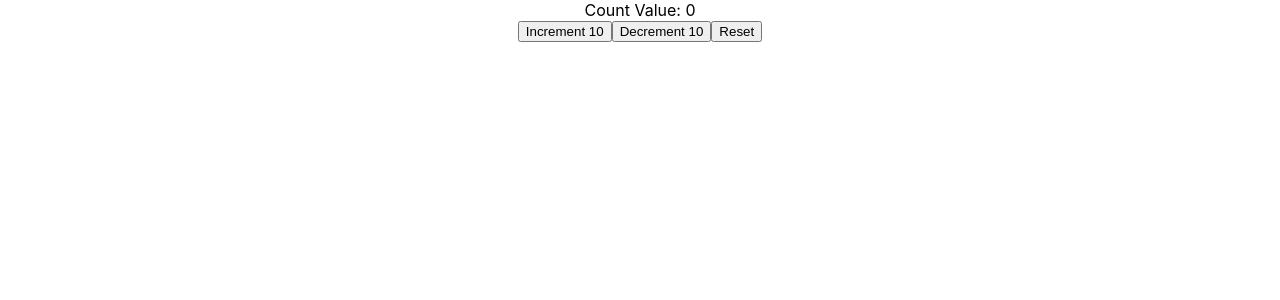
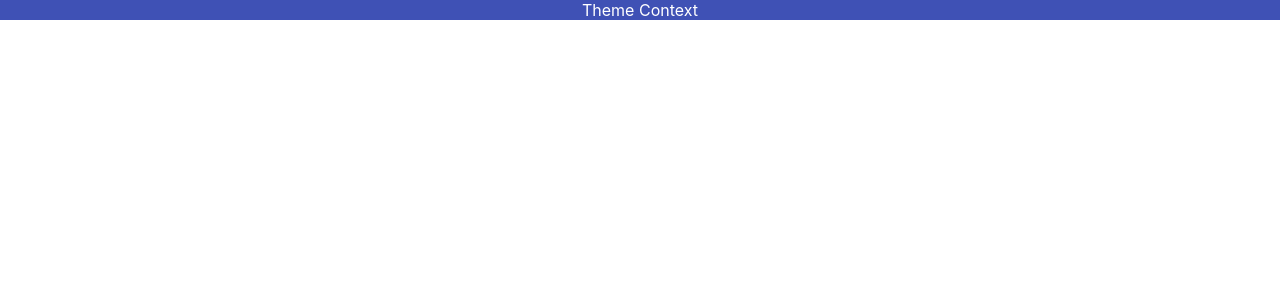
Before and after one commit to fahadshoukat/react-typescript, a React (Create React App) app: page / in a window 1280 px wide. Shown: the top 300 px of the page. Built offline with nearby package versions, Linux system fonts and the light colour scheme.

Commit message:
useContext hook with typescript

```diff
--- a/src/App.tsx
+++ b/src/App.tsx
@@ -1,13 +1,15 @@
 import './App.css';
-import Counter from './components/state/Counter';
-import User from './components/state/User';
+import Box from './components/context/Box';
+import { ThemeContextProvider } from './components/context/ThemeContext';
 
 function App() {
 
   return (
+    <ThemeContextProvider>
     <div className="App">
-      <Counter />
+      <Box />
     </div>
+    </ThemeContextProvider>
   );
 }
 
--- /dev/null
+++ b/src/components/context/Box.tsx
@@ -0,0 +1,16 @@
+import { useContext } from "react";
+import { ThemeContext } from "../context/ThemeContext";
+
+const Box = () => {
+  const theme = useContext(ThemeContext);
+
+  return (
+    <div
+      style={{ backgroundColor: theme.primary.main, color: theme.primary.text }}
+    >
+      Theme Context
+    </div>
+  );
+};
+
+export default Box;
--- /dev/null
+++ b/src/components/context/ThemeContext.tsx
@@ -0,0 +1,16 @@
+import { createContext } from "react";
+import { theme } from "./theme";
+
+type ThemeContextProviderProps = {
+  children: React.ReactNode;
+};
+
+export const ThemeContext = createContext(theme);
+
+export const ThemeContextProvider = ({
+  children,
+}: ThemeContextProviderProps) => {
+  return (
+    <ThemeContext.Provider value={theme}>{children}</ThemeContext.Provider>
+  );
+};
--- /dev/null
+++ b/src/components/context/theme.tsx
@@ -0,0 +1,10 @@
+export const theme = {
+    primary: {
+        main: '#3f51b5',
+        text: '#fff'
+    },
+    secondary: {
+        main: '#f50057',
+        text: '#fff'
+    }
+}
```
